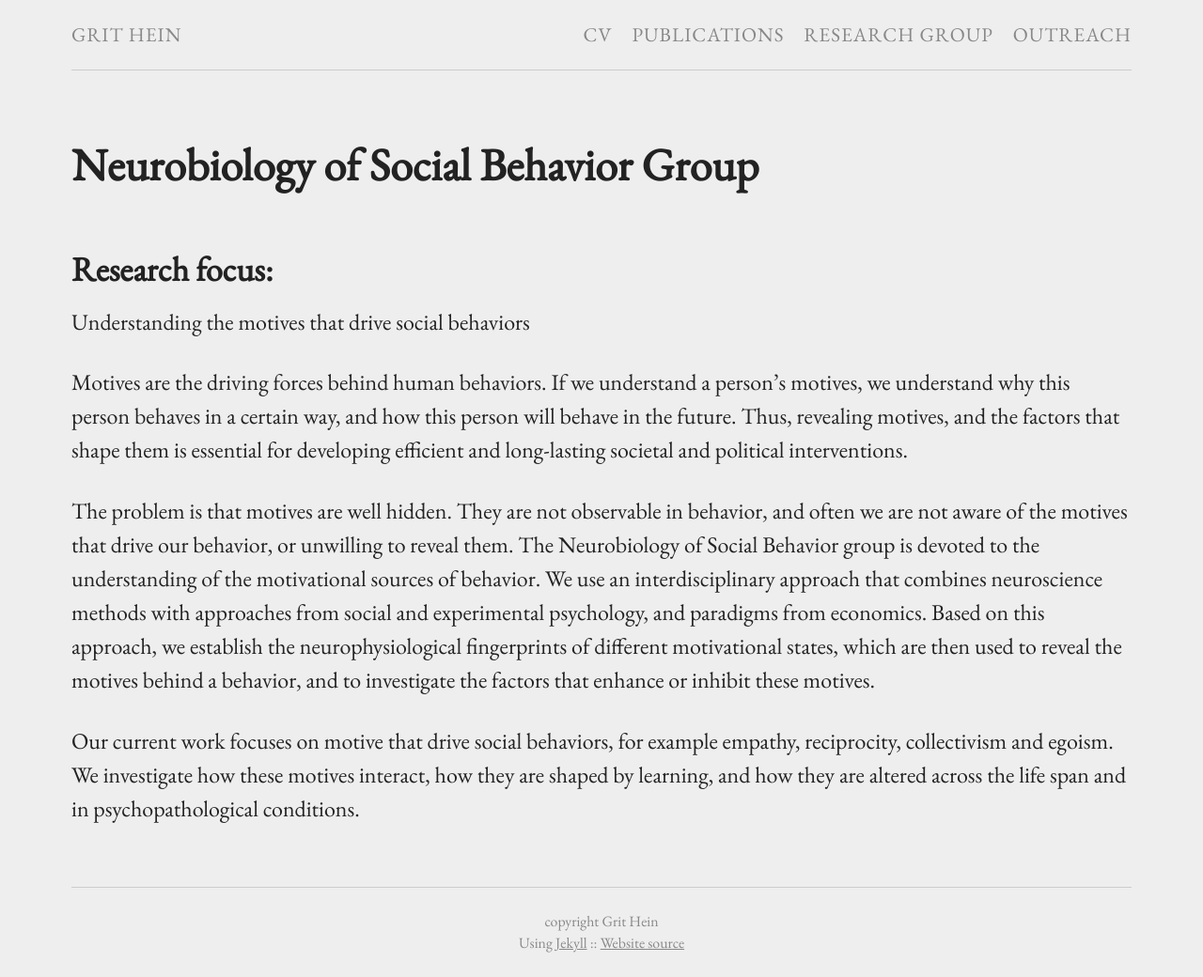
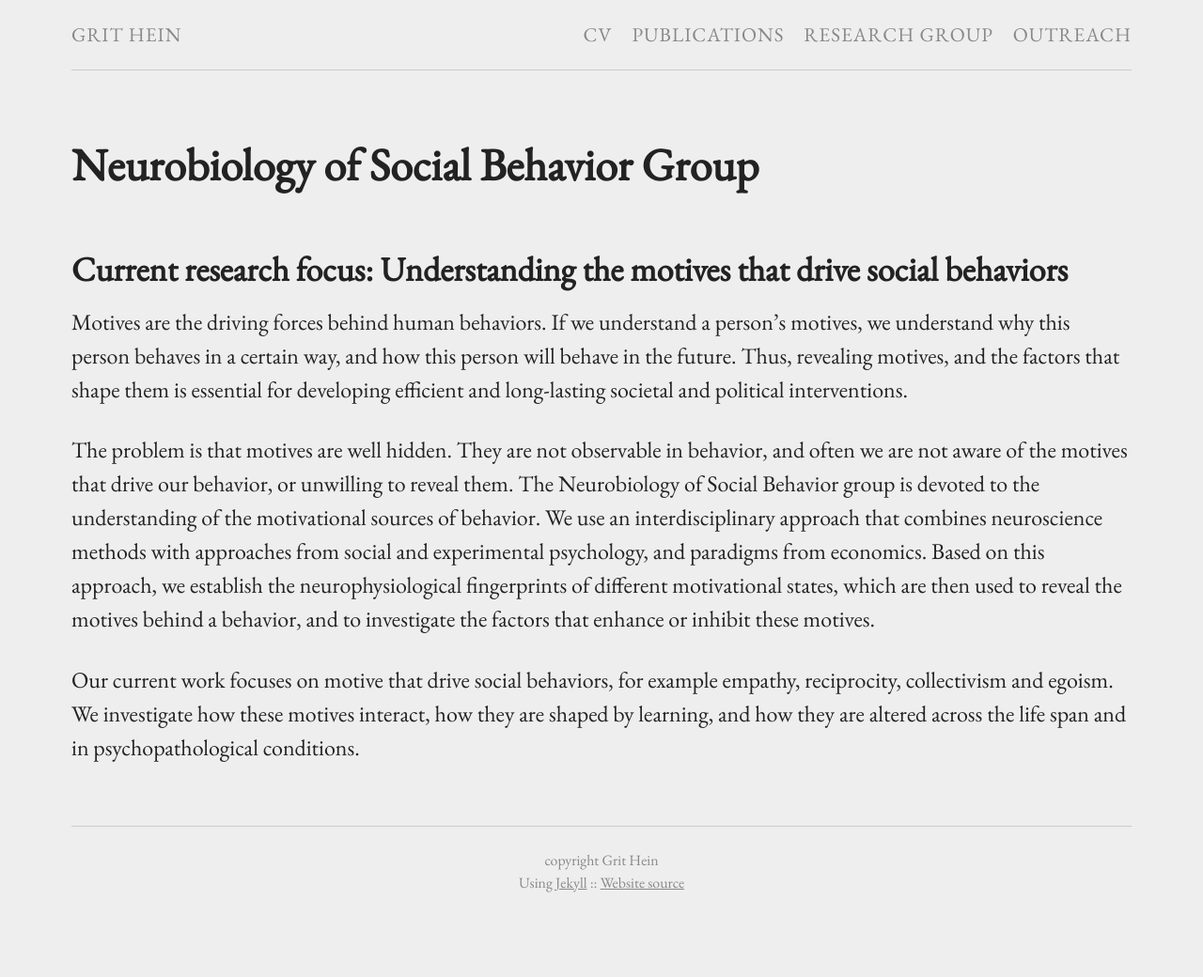
Before and after one commit to grithein/grithein, a Jekyll site: the page built from misc.md, in a window 1280 px wide. Shown: the whole page at 94% size. Built offline with Jekyll 4.4.1, drawn with Linux system fonts in a browser that asks for light colours; after the commit the page ends 975 px from its top, so only the background shows below that.

Commit message:
Update from Forestry.io - misc.md

```diff
--- a/misc.md
+++ b/misc.md
@@ -5,9 +5,7 @@ permalink: "/misc/"
 ---
 # Neurobiology of Social Behavior Group
 
-## Research focus:
-
-Understanding the motives that drive social behaviors
+## Current research focus: Understanding the motives that drive social behaviors
 
 Motives are the driving forces behind human behaviors. If we understand a person’s motives, we understand why this person behaves in a certain way, and how this person will behave in the future. Thus, revealing motives, and the factors that shape them is essential for developing efficient and long-lasting societal and political interventions.
 
```
